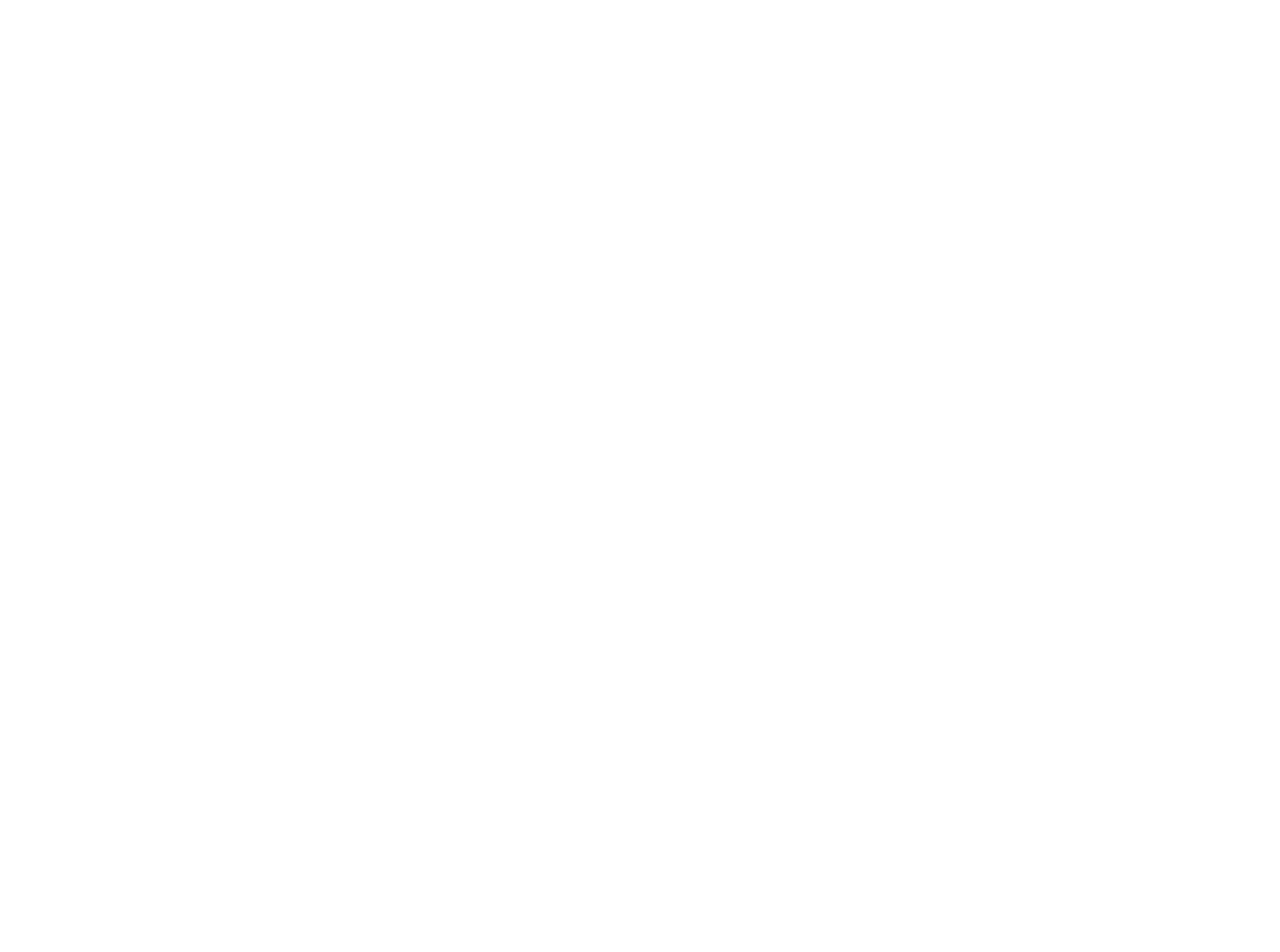
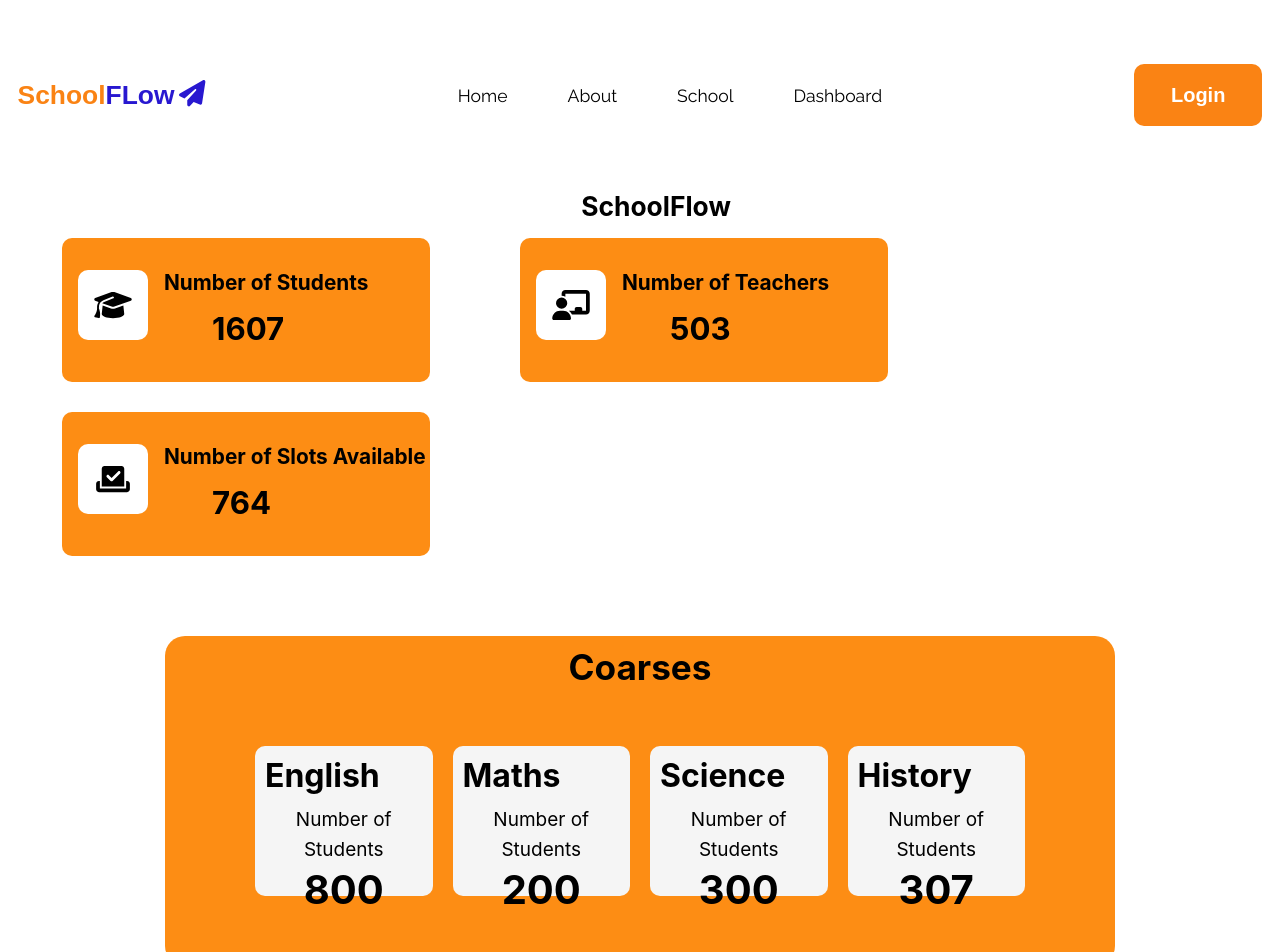
Before and after one commit to khaekelvin/school-management, a React (Create React App) app: page /Landing in a window 1280 px wide. Before the commit this address had no page. Shown: the top 952 px of the page. Before the commit the page ends 800 px from the top, so only its background shows below. Built offline with nearby package versions, Linux system fonts and the light colour scheme; the HTML template or start-up script is replaced by a standard one; a web font is replaced by a local one.

Commit message:
added cards and dashboard

```diff
--- a/src/App.css
+++ b/src/App.css
@@ -41,8 +41,12 @@
 li {
   list-style: none;
   padding: 0 30px;
+  text-decoration: none;
 }
-
+a {
+  color: #000;
+  text-decoration: none;
+}
 li:hover {
   font-weight: bold;
 }
@@ -53,11 +57,11 @@
   border: none;
   color: white;
   border-radius: 10px;
+  font-weight: bold;
 }
 
 button:hover {
   background-color: var(--button-orange-hover);
-  font-weight: bold;
 }
 
 /* hero */
@@ -68,7 +72,7 @@
   font-size: 1.1rem;
 }
 
-main {
+.hero-flex {
   display: flex;
   gap: 30px;
   flex-wrap: wrap;
@@ -417,3 +421,173 @@
     align-self: center;
   }
 }
+
+/* Landing */
+
+.main-body {
+  display: flex;
+  flex-direction: column;
+  align-items: center;
+}
+
+.nav-links {
+  display: flex;
+  justify-content: space-between;
+  padding: 2rem 6rem;
+}
+
+.list-pad {
+  list-style: none;
+  padding: 0 6rem;
+}
+li:hover {
+  font-weight: bold;
+}
+
+.box-info {
+  display: flex;
+  flex-direction: column;
+  justify-content: center;
+  align-items: center;
+}
+
+ul {
+  display: flex;
+}
+
+.box-flex {
+  display: flex;
+  flex-wrap: wrap;
+  gap: 30px;
+}
+
+.school-logo {
+  margin-bottom: 1rem;
+  margin-left: 2rem;
+}
+
+.boxes {
+  width: 23rem;
+  height: 9rem;
+  margin: 0 30px;
+  border-radius: 10px;
+  background-color: #fd8d14;
+  border: none;
+  display: flex;
+}
+
+.icon-box {
+  width: 70px;
+  height: 70px;
+  border-radius: 10px;
+  background-color: rgb(255, 255, 255);
+  display: flex;
+  justify-content: center;
+  align-items: center;
+  margin: 2rem 1rem;
+}
+.box-text {
+  font-size: 1.3rem;
+  font-weight: bold;
+  padding-top: 30px;
+}
+
+.home-icon {
+  width: 50px;
+  height: 30px;
+}
+
+.analytics {
+  width: 950px;
+  height: 330px;
+  background-color: #fd8d14;
+  border: none;
+  border-radius: 20px;
+  margin-top: 5rem;
+}
+
+.box-text h1 {
+  padding: 1rem 3rem;
+}
+
+.coarse-count {
+  display: flex;
+  padding: 3rem 5rem;
+}
+
+.coarse-box {
+  margin: 10px;
+  width: 210px;
+  height: 150px;
+  background-color: #f5f5f5;
+  border-radius: 10px;
+}
+
+.coarse-title {
+  display: flex;
+  justify-content: center;
+  margin-top: 10px;
+}
+
+h3 {
+  font-size: 2rem;
+  margin: 10px;
+}
+
+span p {
+  font-size: 19px;
+  text-align: center;
+}
+
+span h1 {
+  font-weight: bold;
+  font-size: 40px;
+  text-align: center;
+}
+
+.profile {
+  padding: 15px 20px;
+  background-color: #2818d0;
+  color: #f5f5f5;
+  font-weight: bold;
+  border: none;
+  border-radius: 10px;
+}
+
+.profile:hover {
+  background-color: #5819d1;
+}
+
+span h3 {
+  color: black;
+}
+
+span p {
+  color: black;
+}
+
+span h1 {
+  color: black;
+}
+
+/* Cards */
+.cards {
+  width: 300px;
+  height: 380px;
+  background-color: #7e7e7a;
+  border: 1px solid;
+  border-radius: 20px;
+}
+
+.card-container {
+  display: grid;
+  grid-template-columns: repeat(3, 1fr);
+  gap: 1.5rem;
+}
+
+.card-pfp {
+  width: 200px;
+  display: flex;
+  align-items: center;
+  justify-content: center;
+}
--- a/src/App.js
+++ b/src/App.js
@@ -2,6 +2,8 @@
 import { Routes, Route } from "react-router-dom";
 import Main from "./components/Main";
 import Login from "./components/Login";
+import Landing from "./components/Landing";
+import Cards from "./components/Cards";
 
 function App() {
   return (
@@ -9,6 +11,8 @@
       <Routes>
         <Route path="/" element={<Main />} />
         <Route path="/login" element={<Login />} />
+        <Route path="/Landing" element={<Landing />} />
+        <Route path="/Cards" element={<Cards />} />
       </Routes>
     </div>
   );
--- /dev/null
+++ b/src/components/Cards.js
@@ -0,0 +1,44 @@
+import React from "react";
+import pfp from "../images/new2pfp.png";
+import Nav from "./nav";
+
+function Cards() {
+  return (
+    <div>
+      <Nav />
+      <div className="card-container">
+        <section className="cards">
+          <img className="card-pfp" src={pfp} alt=""></img>
+          <h1>Cards</h1>
+        </section>
+
+        <section className="cards">
+          <img className="card-pfp" src={pfp} alt=""></img>
+          <h1>Cards</h1>
+        </section>
+
+        <section className="cards">
+          <img className="card-pfp" src={pfp} alt=""></img>
+          <h1>Cards</h1>
+        </section>
+
+        <section className="cards">
+          <img className="card-pfp" src={pfp} alt=""></img>
+          <h1>Cards</h1>
+        </section>
+
+        <section className="cards">
+          <img className="card-pfp" src={pfp} alt=""></img>
+          <h1>Cards</h1>
+        </section>
+
+        <section className="cards">
+          <img className="card-pfp" src={pfp} alt=""></img>
+          <h1>Cards</h1>
+        </section>
+      </div>
+    </div>
+  );
+}
+
+export default Cards;
--- /dev/null
+++ b/src/components/Landing.js
@@ -0,0 +1,89 @@
+import React from "react";
+import { FontAwesomeIcon } from "@fortawesome/react-fontawesome";
+import {
+  // faHouse,
+  faGraduationCap,
+  faChalkboardUser,
+  faCheckToSlot,
+  // faBars,
+} from "@fortawesome/free-solid-svg-icons";
+import Nav from "./nav";
+
+function Landing() {
+  return (
+    <main>
+      <Nav />
+      <body className="main-body">
+        <section className="box-info">
+          <h2 className="school-logo">SchoolFlow</h2>
+          <div className="box-flex">
+            <div className="boxes">
+              <div className="icon-box">
+                <FontAwesomeIcon className="home-icon" icon={faGraduationCap} />
+              </div>
+              <p className="box-text">
+                {" "}
+                Number of Students
+                <br /> <h1>1607</h1>
+              </p>
+            </div>
+
+            <div class="boxes">
+              <div className="icon-box">
+                <FontAwesomeIcon
+                  className="home-icon"
+                  icon={faChalkboardUser}
+                />
+              </div>
+              <p className="box-text">
+                Number of Teachers <br />
+                <h1>503</h1>
+              </p>
+            </div>
+
+            <div class="boxes">
+              <div className="icon-box">
+                <FontAwesomeIcon className="home-icon" icon={faCheckToSlot} />
+              </div>
+              <p className="box-text">
+                Number of Slots Available
+                <br /> <h1>764</h1>
+              </p>
+            </div>
+          </div>
+        </section>
+
+        <div className="analytics">
+          <h1 className="coarse-title">Coarses</h1>
+          <section className="coarse-count">
+            <span className="coarse-box">
+              <h3>English</h3>
+              <p className="num">Number of Students</p>
+              <h1>800</h1>
+            </span>
+
+            <span className="coarse-box">
+              <h3>Maths</h3>
+              <p>Number of Students</p>
+              <h1>200</h1>
+            </span>
+
+            <span className="coarse-box">
+              <h3>Science</h3>
+              <p>Number of Students</p>
+              <h1>300</h1>
+            </span>
+
+            <span className="coarse-box">
+              <h3>History</h3>
+              <p>Number of Students</p>
+              <h1>307</h1>
+            </span>
+          </section>
+        </div>
+      </body>
+    </main>
+  );
+}
+
+export default Landing;
--- a/src/components/hero.js
+++ b/src/components/hero.js
@@ -5,7 +5,7 @@
 function Hero() {
   return (
     <body>
-      <main>
+      <main className="hero-flex">
         <div>
           <h1 className="hero-title">
             Simplify <br /> <span className="or">Organize.</span>Strive
--- a/src/components/nav.js
+++ b/src/components/nav.js
@@ -16,8 +16,12 @@
       <ul>
         <li>Home</li>
         <li>About</li>
-        <li>Features</li>
-        <li>Contact</li>
+        <li>
+          <Link to="/Cards">School</Link>
+        </li>
+        <li>
+          <Link to="/Landing">Dashboard</Link>
+        </li>
       </ul>
 
       <Link to="/login">
```
